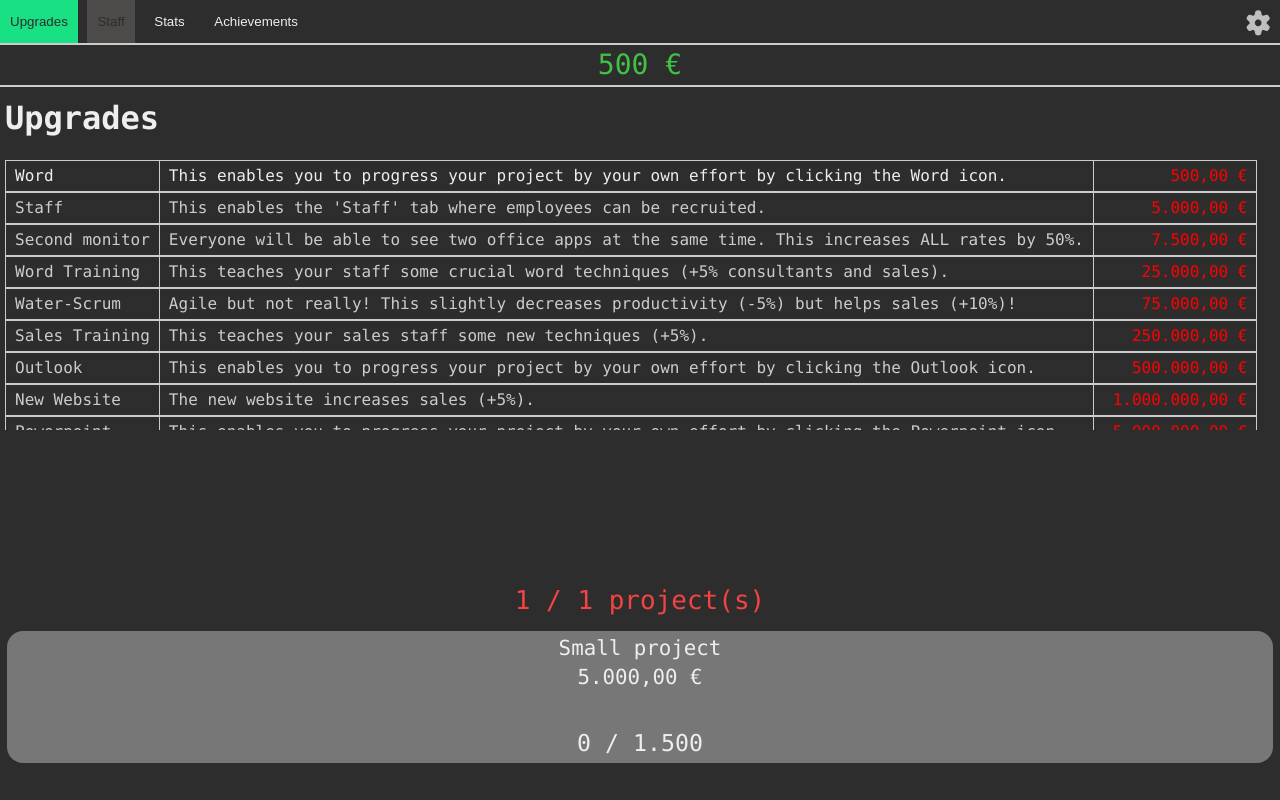
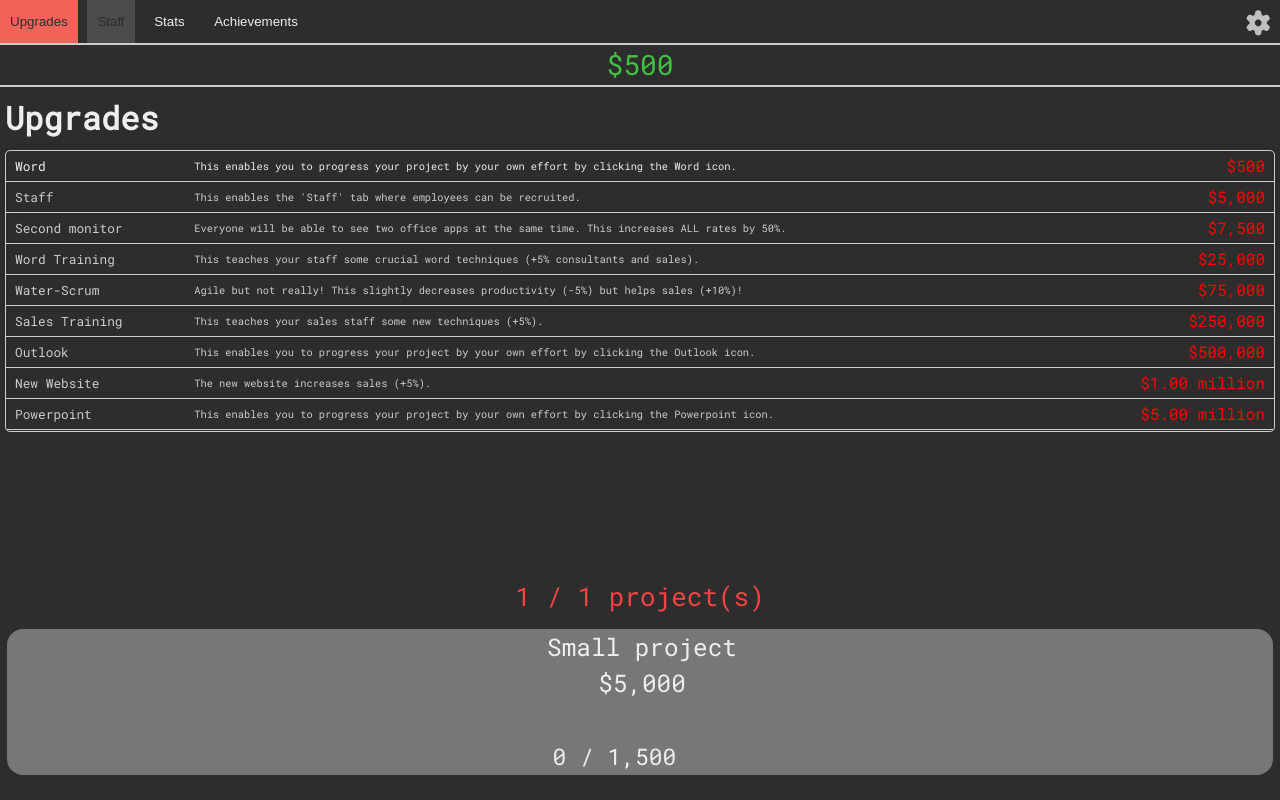
Before and after one commit to Bendasch/Consultant-Clicker, a website with bundled scripts: page ConsultantClicker/index.html in a window 1280 px wide. Both pictures are taken after a click on the button "Upgrades". Built offline with nearby package versions, Linux system fonts and the light colour scheme.

Commit message:
:star: New font; prettier tables; minor UI fixes.

```diff
--- a/ConsultantClicker/css/style.scss
+++ b/ConsultantClicker/css/style.scss
@@ -15,18 +15,19 @@
 $noficationText: $almostwhite;
 $achievementNotification: rgb(245, 82, 60);
 $create: brown;
-$progressorange: rgb(242, 87, 76);
+$progressorange: rgb(241, 98, 88);
 
 // font sizes
 $cashew-fontsize: calc(125% + 0.5vw);
 $project-fontsize: calc(90% + 0.5vw);
 $floating-number-size: calc(100% + 0.5vw);
 
-
+// project related sizes
+$barHeight: calc(12vh + 50px);
 
 // this is used for the flex-items on the canvas
 @mixin side-space {
-  margin-top: 15px;
+  margin-top: 0.75vh;
   margin-bottom: 0px;
   margin-left: 5px;
   margin-right: 5px;
@@ -35,20 +36,25 @@
 
 @mixin menu-table {
   //@include side-space;
-  width: initial;
+  width: 100%;
   display: table;
-  margin-top: 10px;
-  margin-bottom: 10px;
+  table-layout: auto;
+}
+
+@mixin table-row {
+  display: table-row;
+  width: 100%;
 }
 
 // used to format the cells inside the menu tabs
 @mixin table-cell {
   display: table-cell;
   vertical-align: middle;
-  border-left: 1px solid $lightgray;
-  border-top: 1px solid $lightgray;
   border-bottom: 1px solid $lightgray;
+  //border-radius: 5px;
+  border-collapse: collapse;
   padding: 0.25rem 0.5rem 0.25rem 0.5rem;
+  width: auto;
 }
 
 @mixin no-select {
@@ -62,9 +68,15 @@
   -webkit-tap-highlight-color: transparent;
 }
 
+@font-face
+{
+    font-family:'Roboto Mono';
+    src:url('../fonts/RobotoMono-Regular.ttf');
+}
+
 html {
 
-  font-family: "Consolas";
+  font-family: "Roboto Mono";
   user-select: none;
   color: $almostwhite;
   background-color: $darkgray;
@@ -99,7 +111,7 @@
         transition: 0.3s;
 
         &.active {
-          background-color: $activegreen;
+          background-color: $progressorange;
           color: $darkgray;
         }
 
@@ -223,6 +235,9 @@
 
             overflow: auto;
             max-height: 35vh;
+            border: 1px solid $lightgray;
+            border-radius: 5px;
+            border-collapse: collapse;
 
             .statTable {
 
@@ -230,8 +245,8 @@
 
               .statRow {
 
-                display: table-row;
-                width: 100%;
+                @include table-row;
+                font-size: 70%;
 
                 .statsLabel {
                   @include table-cell;
@@ -240,7 +255,6 @@
                 .statsValue {
                   @include table-cell;
                   text-align: right;
-                  border-right: 1px solid $lightgray;
                 }
               }
             }
@@ -251,30 +265,42 @@
 
               .resourceRow {
 
-                display: table-row;
+                @include table-row;
 
-                &.disabled { color: $inactivegray; }
+                &.disabled {
+                  color: $inactivegray;
+                  .resourceCost { color: $inactivegray }
+                }
                 &:hover { background-color: $quitedarkgray; }
 
                 .resourceCount {
                   @include table-cell;
                   text-align: center;
+                  font-size: 150%;
+                  padding: 0.25rem 1rem 0.25rem 1rem;
+                  color: $inactivegray;
+                  &.atleastone { color: $progressorange }
                 }
 
                 .resourceRate {
                   @include table-cell;
                   text-align: left;
+                  font-size: 65%;
+                  color: $almostwhite;
                 }
 
                 .resourceName {
                   @include table-cell;
                   padding-left: 5px;
+                  font-size: 80%;
+                  color: $almostwhite;
                 }
 
                 .resourceCost {
                   @include table-cell;
                   color: $costred;
-                  border-right: 1px solid $lightgray;
+                  font-size: 95%;
+                  //border-right: 1px solid $lightgray;
                 }
               }
             }
@@ -285,7 +311,7 @@
 
               .upgradeRow {
 
-                display: table-row;
+                @include table-row;
 
                 &.not-owned {
 
@@ -299,22 +325,29 @@
                 }
 
                 &.owned {
-                  background-color: $activegreen;
-                  color: $darkgray;
+                  //background-color: $progressorange;
+                  //color: $darkgray;
+                  color: $progressorange;
+                  .upgradeCost {
+                    @include table-cell;
+                    text-align: right;
+                    color: $darkgray;
+                  }
                 }
 
                 .upgradeName {
                   @include table-cell;
+                  font-size: 80%;
                 }
 
                 .upgradeDescription {
                   @include table-cell;
+                  font-size: 65%;
                 }
 
                 .upgradeCost {
                   @include table-cell;
                   text-align: right;
-                  border-right: 1px solid $lightgray;
                   color: $costred;
                 }
               }
@@ -355,8 +388,8 @@
 
             &#settingsContent {
               ul {
-                border: 1px solid $lightgray;
                 li {
+                  font-size: 90%;
                   display: inline-block;
                   width: 100%;
                   line-height: 1em;
@@ -387,6 +420,8 @@
         display: block;
         text-align: center;
         height: calc(50px + 5vw);
+        margin-top: 2vh;
+        margin-bottom: 1vh;
 
         img {
           display: none;
@@ -418,13 +453,17 @@
         font-size: calc(#{$project-fontsize} * 1.25);
         &.full { color: $fullred }
         &.not-full { color: $almostwhite }
-        margin-top: 1em;
+        margin-top: 1vh;
+        margin-bottom: 1vh;
+        padding: 0;
+        line-height: calc(#{$project-fontsize} * 1.25);
       }
 
       #projectBar {
 
         @include side-space;
-        height: calc(12vh + 60px);
+        height: $barHeight;
+        width: 100%;
         display: flex;
         flex-shrink: 1;
         justify-content: space-around;
@@ -432,17 +471,23 @@
 
         .project {
 
-          height: 85%;
+          height: 100%;
           position: relative;
           text-align: center;
           cursor: pointer;
           border-radius: 1rem;
+          border: 0;
+          display: inline-block;
 
           p {
-            margin-top: 0.25em;
+            width: 100%;
+            display: inline-block;
+            padding: 0.25vh;
+            margin: 0;
             position: relative;
-            font-size: $project-fontsize;
+            font-size: calc(#{$barHeight} / 6);
             color:$darkgray;
+            z-index: 15;
           }
 
           &.active {
@@ -478,23 +523,26 @@
           .progressWrapper {
 
             position: absolute;
-            bottom: 30%;
-            width: 100%;
-            height: 15%;
+            bottom: 0;
+            width: 95%;
+            height: 50%;
             text-align: center;
-            font-size: calc(#{$project-fontsize} * 0.9);
             box-sizing: border-box;
             z-index: 1;
 
             p {
-              margin-top: 5px;
-              padding: 0;
-              font-size: $project-fontsize;
+              bottom: 0;
+              width: 100%;
+              font-size: calc(#{$project-fontsize} * 1.1);
               z-index: 10;
+              padding: 0.5vh;
+              margin: 0.25vh;
+              height: 45%;
             }
 
             .progressBar {
-              height: 100%;
+              bottom: 2vh;
+              height: 45%;
               width:0%;
               z-index: 2;
             }
@@ -530,6 +578,7 @@
           padding: 5px;
           display: none;
           z-index: 100;
+          border-radius: 5px;
 
 
           h1 {
--- a/ConsultantClicker/data/init.json
+++ b/ConsultantClicker/data/init.json
@@ -163,7 +163,7 @@
             "name": "Excel",
             "description": "This enables you to progress your project by your own effort by clicking the Excel icon.",
             "owned": false,
-            "cost": 50000000
+            "cost": 50012340.05
         }
     },
     "clicking": {
--- a/ConsultantClicker/main/render/achievements.js
+++ b/ConsultantClicker/main/render/achievements.js
@@ -38,7 +38,7 @@
     setTooltip(tooltipId, tooltip, X, Y)
 }
 
-const destroyTooltip = () => {
+export const destroyTooltip = () => {
     const tooltipId = "ach-tooltip"
     $(`#${tooltipId}`).empty()
     var tooltip = document.getElementById(tooltipId)
--- a/ConsultantClicker/main/render/navbar.js
+++ b/ConsultantClicker/main/render/navbar.js
@@ -1,4 +1,5 @@
 import { isUpgradeOwned } from '../logic/upgrades.js'
+import { destroyTooltip } from './achievements.js'
 
 export const bindTabButtons = () => {
   $("#upgradeTab").unbind().click((event) => {toggleTab(event, "upgrades")});
@@ -10,6 +11,9 @@
 }
 
 const toggleTab = (event, tabId) => {
+
+    // start by destroying any tooltip that is currently shown
+    destroyTooltip()
 
     var i, tabcontent, tablinks;
 
--- a/ConsultantClicker/main/render/project.js
+++ b/ConsultantClicker/main/render/project.js
@@ -1,4 +1,4 @@
-import { Formatter, FormatterDec } from '../utils/utils.js'
+import { FormatterDec, FormatterNoDec} from '../utils/utils.js'
 import { projectClick } from '../logic/project.js'
 
 export const renderProjects = () => {
@@ -41,7 +41,7 @@
 
         // the details
         projectDiv.append('<p>' + oProject.name + '</p>');
-        projectDiv.append('<p>' + Formatter.format(oProject.value) + '</p>');
+        projectDiv.append('<p>' + FormatterNoDec.format(oProject.value) + '</p>');
 
         // the progress bar and prog + effort numbers
         var progressWrapper = $("<div id='" + projectId + "-progressWrapper' class='progressWrapper'></div>")
--- a/ConsultantClicker/main/render/stats.js
+++ b/ConsultantClicker/main/render/stats.js
@@ -9,8 +9,8 @@
     $("#currentBalance").text(Formatter.format(body.data("currentBalance")));
 
     // total rates
-    $("#rate").text(body.data( "totalRate" ));
-    $("#totalSalesRate").text((body.data("totalSalesRate")*100).toFixed(2) + " %");
+    $("#rate").text(FormatterDec.format(body.data("totalRate")));
+    $("#totalSalesRate").text((body.data("totalSalesRate")*100).toFixed(2) + "%");
 
 
     const oClicking = body.data("clicking");
@@ -31,7 +31,6 @@
         FormatterDec.format(body.data("projectMeta").totalProjectsFinished)
     );
 
-
     $("#totalProgress").text(
         FormatterDec.format(body.data("totalProgress"))
     );
--- a/ConsultantClicker/main/render/upgrades.js
+++ b/ConsultantClicker/main/render/upgrades.js
@@ -1,4 +1,4 @@
-import { Formatter } from '../utils/utils.js'
+import { formatMillions, Formatter } from '../utils/utils.js'
 import { buyUpgrade } from '../logic/upgrades.js'
 
 export const renderUpgradeButtons = () => {
@@ -51,5 +51,5 @@
     // values
     $("#" + upgrade.id + "-name").append('<p>' + upgrade.name + '</p>');
     $("#" + upgrade.id + "-description").append('<p>' + upgrade.description + '</p>');
-    $("#" + upgrade.id + "-cost").append('<p>' + Formatter.format(upgrade.cost) + '</p>');
+    $("#" + upgrade.id + "-cost").append('<p>' + formatMillions(upgrade.cost) + '</p>');
 }
--- a/ConsultantClicker/main/utils/utils.js
+++ b/ConsultantClicker/main/utils/utils.js
@@ -4,23 +4,39 @@
   return new Promise((resolve) => setTimeout(resolve, ms));
 }
 
-export const FormatterNoDec = new Intl.NumberFormat('de-DE', {
+export const FormatterNoDec = new Intl.NumberFormat('en-US', {
     style: 'currency',
-    currency: 'EUR',
+    currency: 'USD',
 
     // These options are needed to round to whole numbers if that's what you want.
     minimumFractionDigits: 0, // (this suffices for whole numbers, but will print 2500.10 as $2,500.1)
     maximumFractionDigits: 0, // (causes 2500.99 to be printed as $2,501)
 });
 
-export const Formatter = new Intl.NumberFormat('de-DE', {
+export const Formatter = new Intl.NumberFormat('en-US', {
     style: 'currency',
-    currency: 'EUR'
+    currency: 'USD'
 });
 
-export const FormatterDec =  new Intl.NumberFormat('de-DE', {
+export const FormatterDec =  new Intl.NumberFormat('en-US', {
     style: 'decimal'
 });
+
+export const formatMillions = (number, type='cur') => {
+
+    var returnValue = number
+    var millions = false
+    if (number >= 1000000) {
+        millions = true
+        returnValue = number / 1000000
+    }
+
+    if (type != 'cur') return FormatterDec.format(returnValue)
+
+    if (millions) return `${Formatter.format(returnValue)} million`
+
+    return FormatterNoDec.format(returnValue)
+}
 
 export function normRand(from=0, to=1) {
 
```
Also changed, not shown: ConsultantClicker/index.html (+8 -24 lines), ConsultantClicker/main/render/resources.js (+7 -5 lines), ConsultantClicker/css/style.css, ConsultantClicker/fonts/RobotoMono-Regular.ttf (added), 1 other file.
